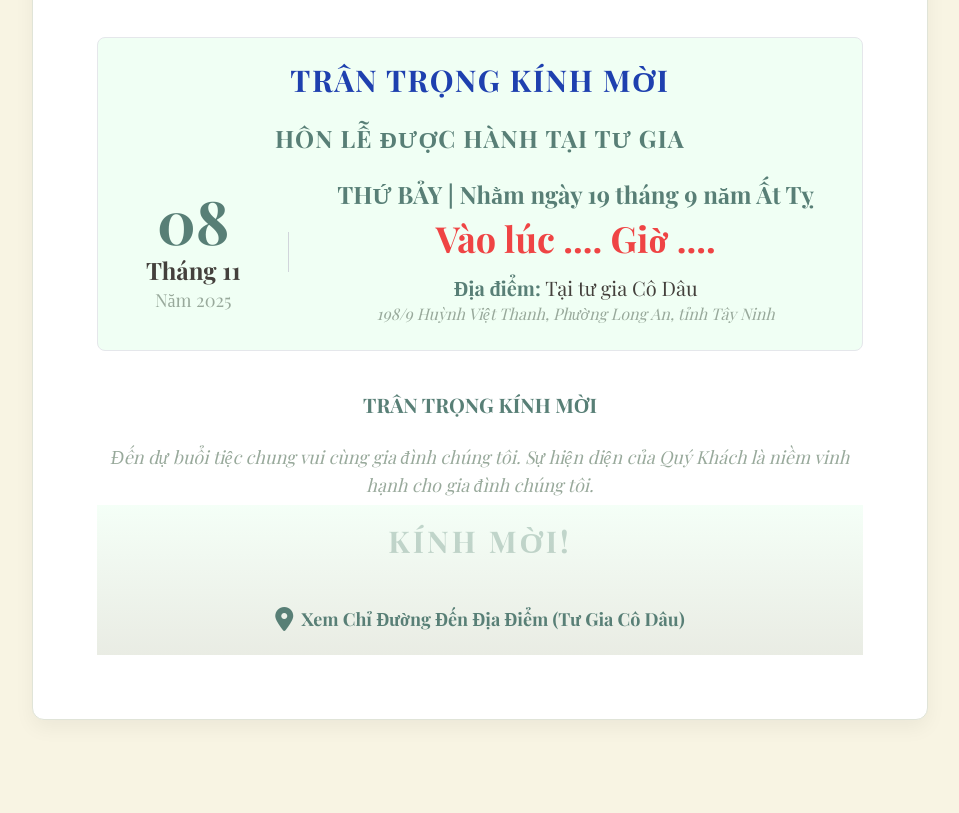
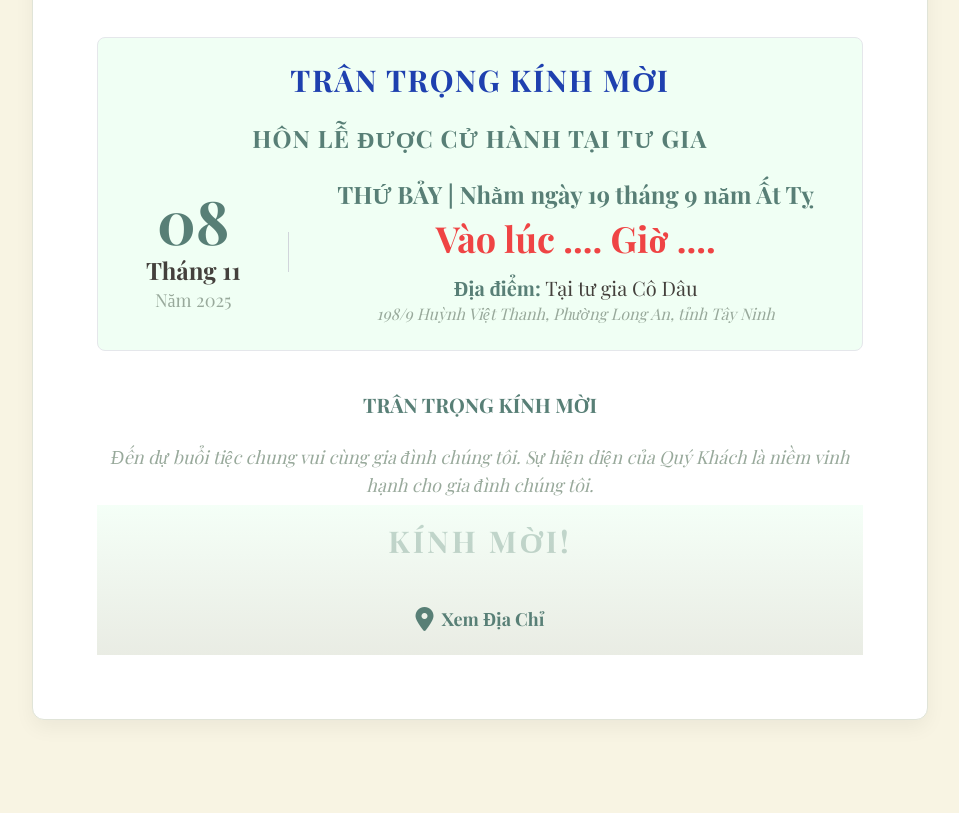
Before and after one commit to genzlamme2026/albumcuoinhagai, a plain HTML site: page index.html in a window 1280 px wide. Shown: the part 724-1537 px from the top of the page, without its empty margins (160-1119 px from the left). Drawn offline with nearby package versions, Linux system fonts and the light colour scheme.

Commit message:
Add files via upload

```diff
--- a/index.html
+++ b/index.html
@@ -135,7 +135,7 @@
 	       <h2 class="text-3xl font-bold mb-6 text-blue-800 uppercase tracking-wider">
   TRÂN TRỌNG KÍNH MỜI
 </h2>
-            <h2 class="text-2xl font-bold mb-6 color-primary uppercase tracking-wider">HÔN LỄ ĐƯỢC HÀNH TẠI TƯ GIA</h2>
+            <h2 class="text-2xl font-bold mb-6 color-primary uppercase tracking-wider">HÔN LỄ ĐƯỢC CỬ HÀNH TẠI TƯ GIA</h2>
 
             <!-- Thông tin chính -->
             <div class="flex flex-col sm:flex-row justify-around items-center">
@@ -179,7 +179,7 @@
                rel="noopener noreferrer"
                class="map-link-icon-text inline-flex items-center justify-center space-x-2 px-6 py-3 mb-2 text-lg font-semibold color-primary">
                 <i class="fas fa-map-marker-alt text-2xl"></i>
-                <span>Xem Chỉ Đường Đến Địa Điểm (Tư Gia Cô Dâu)</span>
+                <span>Xem Địa Chỉ</span>
             </a>
 
 
```
